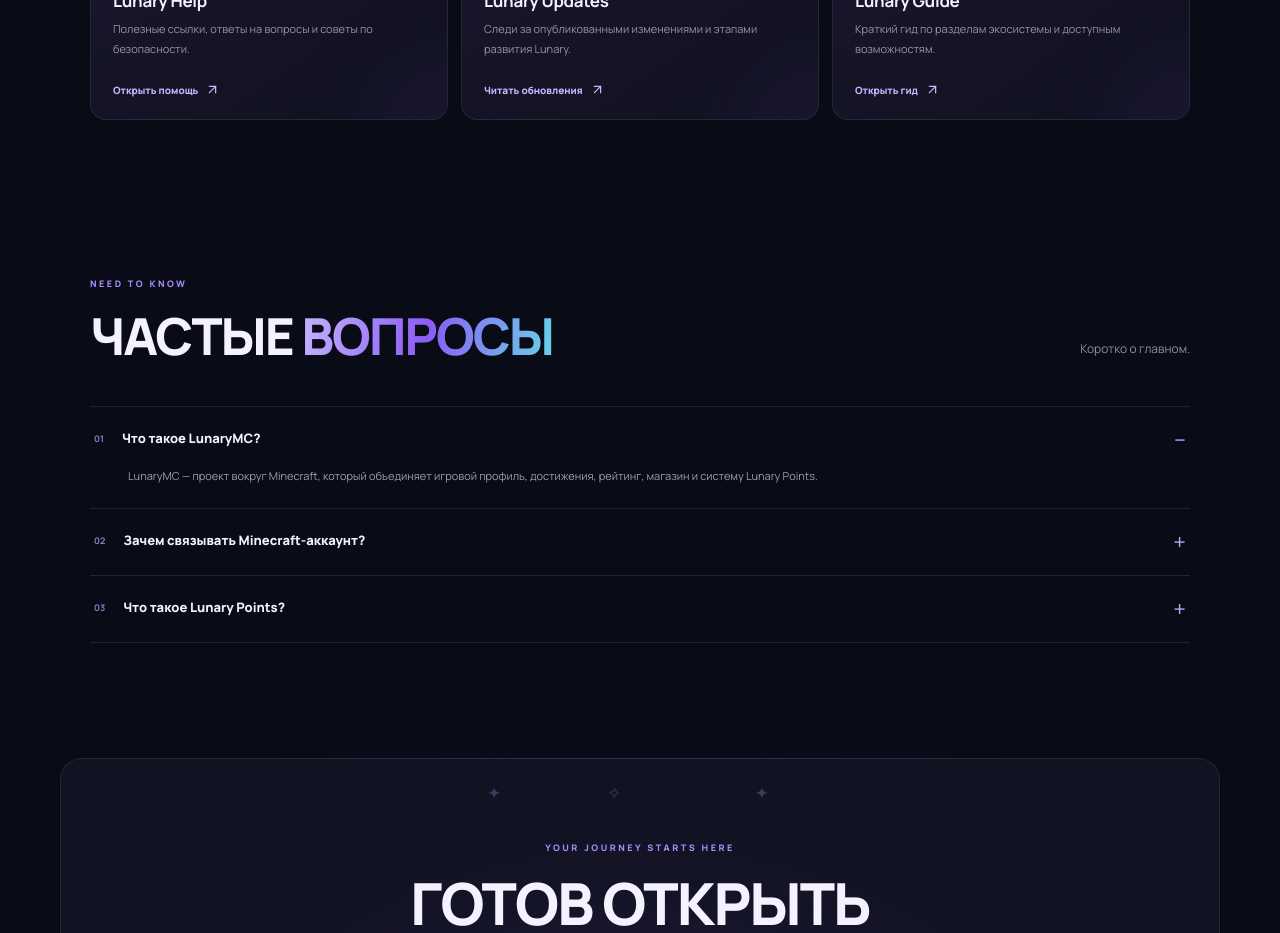
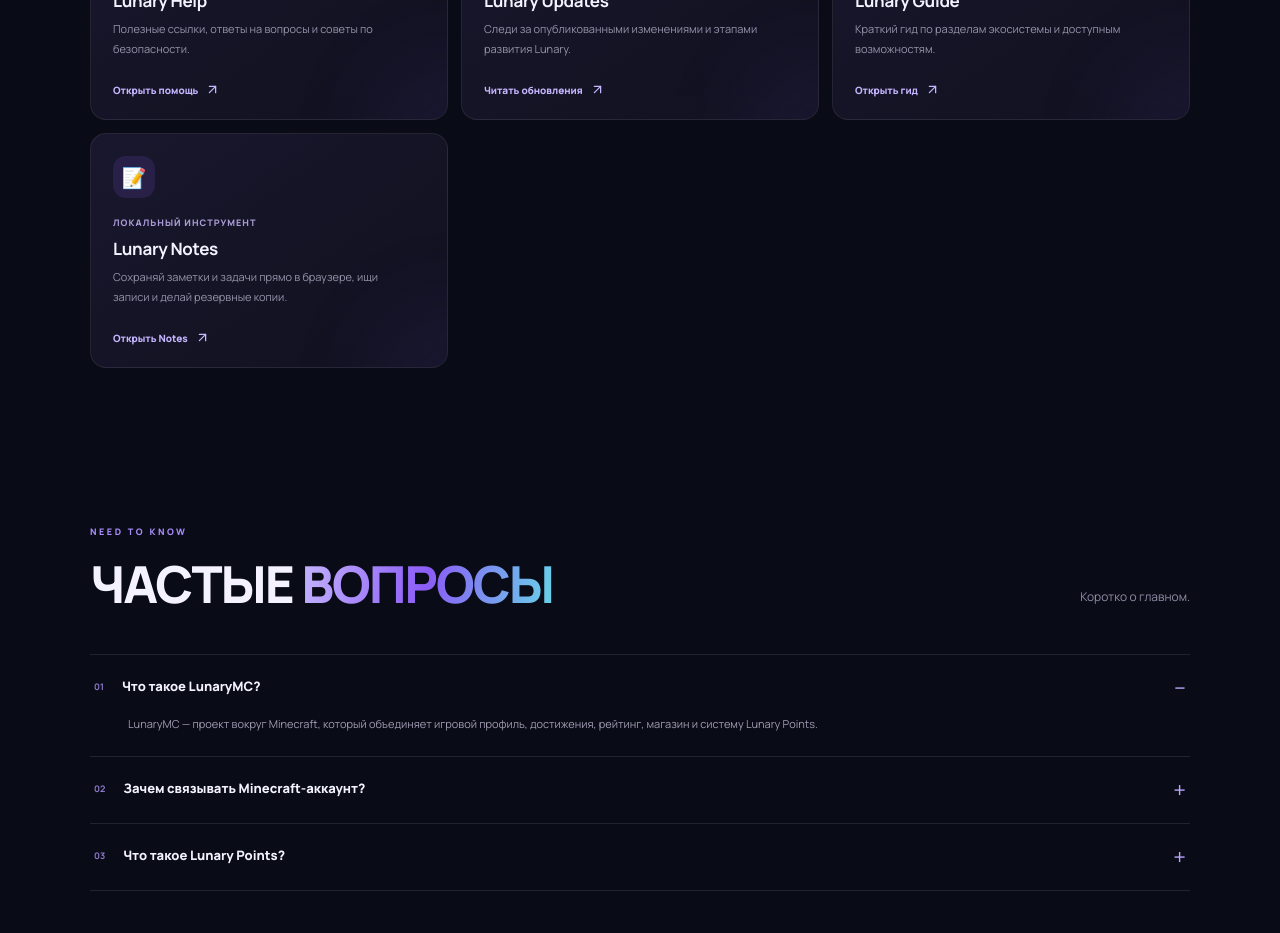
Before and after one commit to levkabarinov/lunarymc-site, a React (Vite) app: page / in a window 1280 px wide. Shown: the part 3460-4393 px from the top of the page. Built offline with nearby package versions, Linux system fonts and the light colour scheme.

Commit message:
Add Lunary Notes to ecosystem homepage

```diff
--- a/src/Site.jsx
+++ b/src/Site.jsx
@@ -173,6 +173,7 @@ function Site() {
           <a className="ecosystem-card" href="help/"><span className="ecosystem-icon">⌘</span><span className="ecosystem-status">Справочный раздел</span><h3>Lunary Help</h3><p>Полезные ссылки, ответы на вопросы и советы по безопасности.</p><span className="ecosystem-link">Открыть помощь <ArrowUpRight size={15}/></span></a>
           <a className="ecosystem-card" href="updates/"><span className="ecosystem-icon">✧</span><span className="ecosystem-status">Журнал проекта</span><h3>Lunary Updates</h3><p>Следи за опубликованными изменениями и этапами развития Lunary.</p><span className="ecosystem-link">Читать обновления <ArrowUpRight size={15}/></span></a>
           <a className="ecosystem-card" href="guide/"><span className="ecosystem-icon">📘</span><span className="ecosystem-status">Руководство</span><h3>Lunary Guide</h3><p>Краткий гид по разделам экосистемы и доступным возможностям.</p><span className="ecosystem-link">Открыть гид <ArrowUpRight size={15}/></span></a>
+          <a className="ecosystem-card" href="notes/"><span className="ecosystem-icon">📝</span><span className="ecosystem-status">Локальный инструмент</span><h3>Lunary Notes</h3><p>Сохраняй заметки и задачи прямо в браузере, ищи записи и делай резервные копии.</p><span className="ecosystem-link">Открыть Notes <ArrowUpRight size={15}/></span></a>
         </div>
       </section>
 
```
